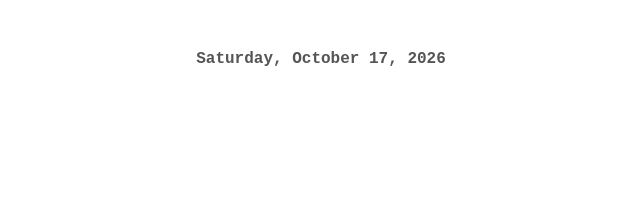
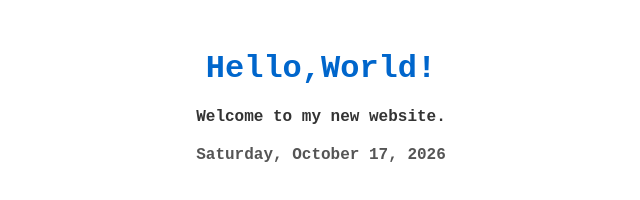
Before and after one commit to N3wbie29/studySync, a plain HTML site: page index.html in a window 1280 px wide. Shown: the whole page, without its empty margins (319-959 px from the left). Drawn offline with Linux system fonts and the light colour scheme.

Commit message:
Update index.html

```diff
--- a/index.html
+++ b/index.html
@@ -3,10 +3,12 @@
   <head>
     <meta charset="UTF-8">
     <meta name="viewport" content="width=device-width,initial-scale=1.0">
-    <title></title>
+    <title>My Website</title>
     <link rel="stylesheet" href="style.css">
   </head>
   <body>
+    <h1>Hello,World!</h1>
+    <p>Welcome to my new website.</p>
     <p id="current-date"></p>
 
     <script src="script.js"></script>
```
